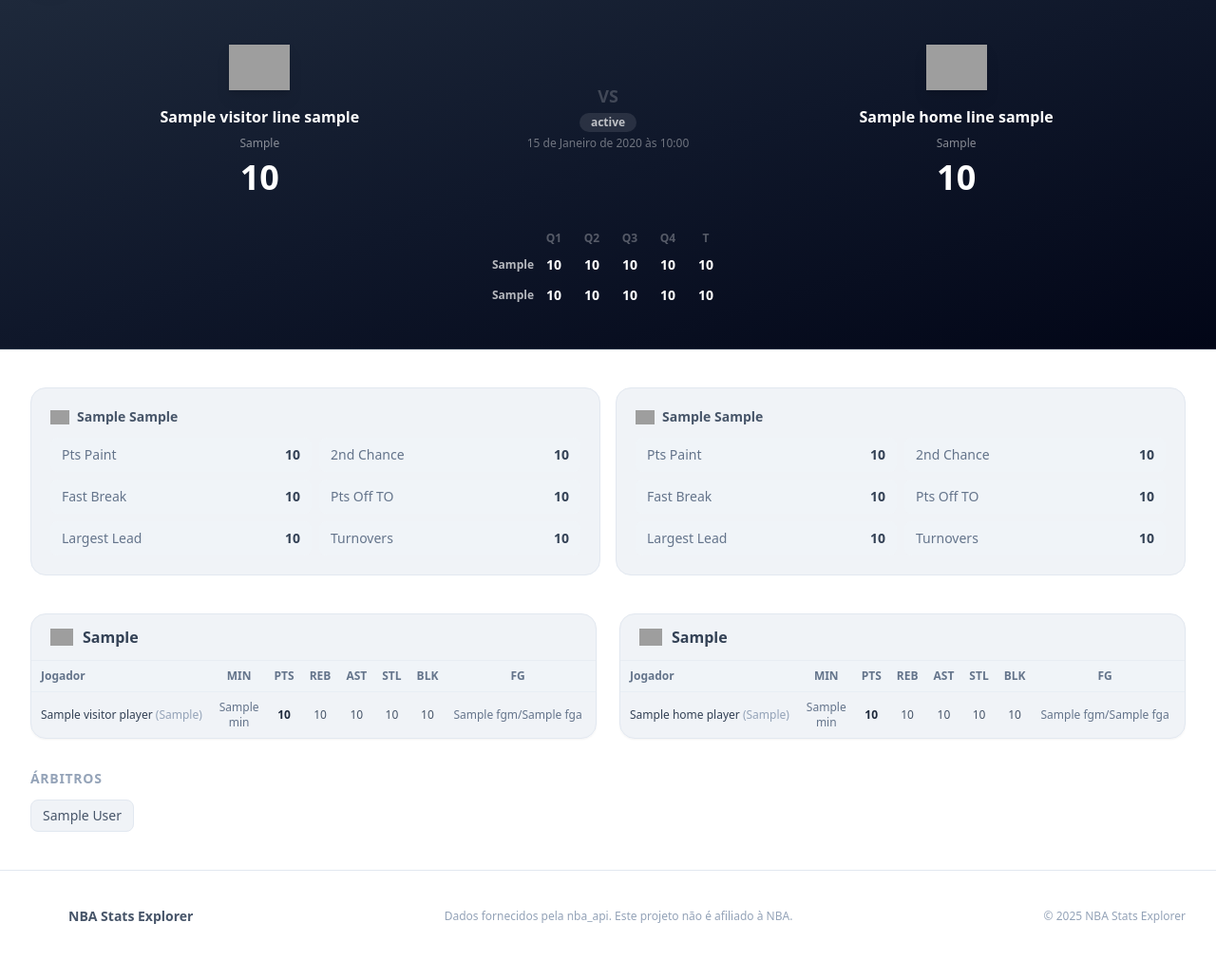
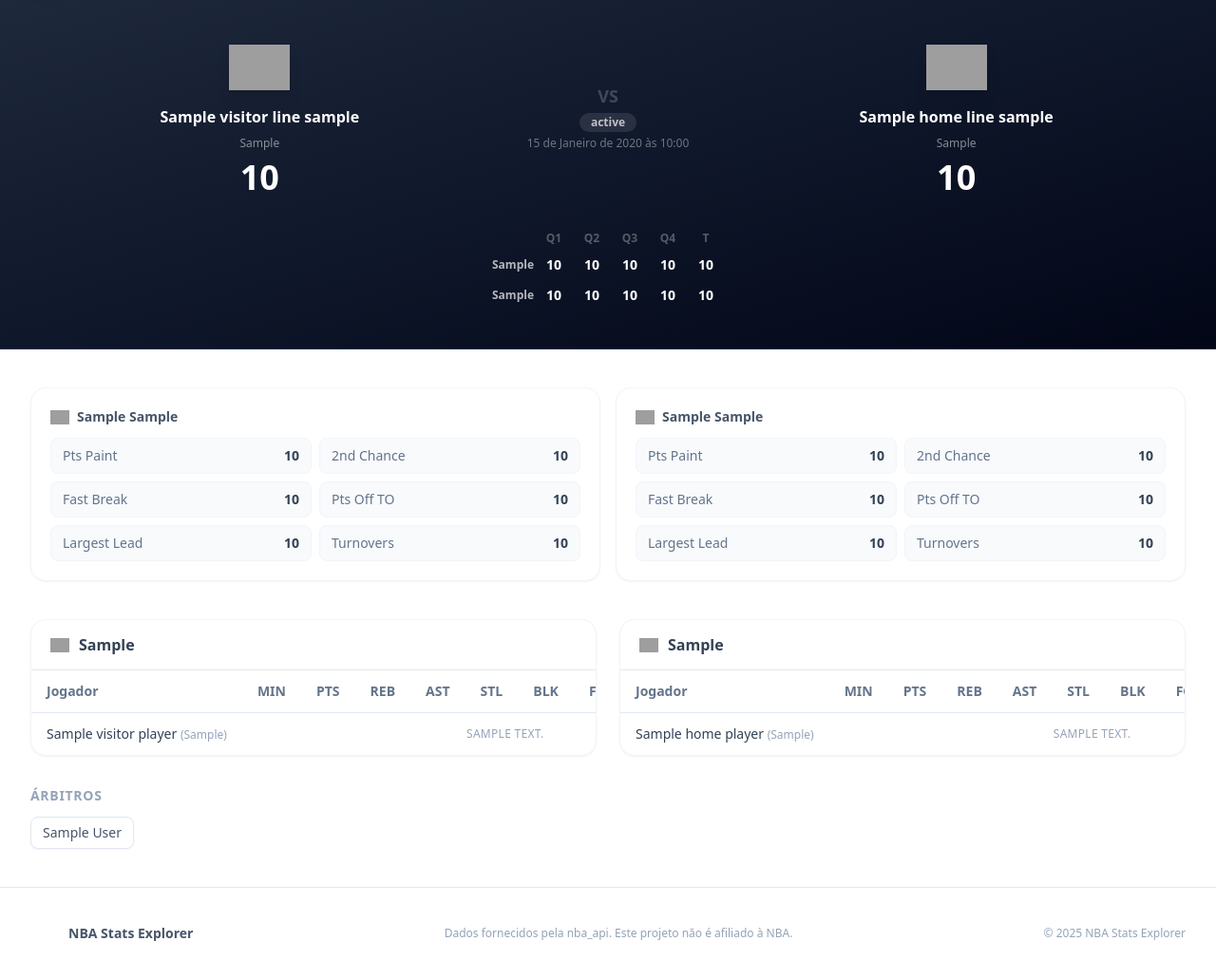
Before and after one commit to BrunoRodri/nba-app, a Django app: template stats/templates/stats/game_detail.html in a window 1280 px wide. Shown: the part 66-1097 px from the top of the page at 95% size. Before the commit the page ends 1039 px from the top, so only its background shows below. Run offline with Django 5.2, Linux system fonts and the light colour scheme; the template is opened without the code that fills it: most values are stand-ins (such as "Sample title", 1, 10 or a date in 2020); some libraries are stand-ins or nearby versions; grey boxes are pictures that could not be loaded.

Commit message:
Corrigido Layout e api da tela de boxscore

```diff
--- a/stats/templates/stats/_team_boxscore.html
+++ b/stats/templates/stats/_team_boxscore.html
@@ -1,66 +1,72 @@
 {% load stat_filters %}
 
-<div class="bg-slate-200/50 dark:bg-slate-800/50 rounded-2xl border border-slate-200 dark:border-slate-700/50 overflow-hidden shadow-sm animate-slide-up">
-    <div class="px-5 py-3 border-b border-slate-200/50 dark:border-slate-700/50 flex items-center gap-2.5">
+<div class="bg-white dark:bg-slate-800 rounded-2xl border border-slate-100 dark:border-slate-700 overflow-hidden shadow-sm animate-slide-up">
+    <div class="px-5 py-3.5 border-b border-slate-200 dark:border-slate-700 flex items-center gap-2.5">
         <img
             src="https://cdn.nba.com/logos/nba/{{ team_id }}/global/L/logo.svg"
             alt="{{ team_label }}"
-            class="w-6 h-6 object-contain"
+            class="w-5 h-5 object-contain"
             onerror="this.style.display='none'"
         >
         <h3 class="text-base font-bold text-slate-700 dark:text-slate-200">{{ team_label }}</h3>
     </div>
 
     <div class="overflow-x-auto">
-        <table class="stats-table w-full text-xs">
-            <thead>
-                <tr class="text-center border-b border-slate-200/50 dark:border-slate-700/50 bg-slate-100/60 dark:bg-slate-800/60">
-                    <th class="px-2.5 py-2 font-semibold text-slate-500 dark:text-slate-400 text-left">Jogador</th>
-                    <th class="px-2 py-2 font-semibold text-slate-500 dark:text-slate-400">MIN</th>
-                    <th class="px-2 py-2 font-semibold text-slate-500 dark:text-slate-400">PTS</th>
-                    <th class="px-2 py-2 font-semibold text-slate-500 dark:text-slate-400">REB</th>
-                    <th class="px-2 py-2 font-semibold text-slate-500 dark:text-slate-400">AST</th>
-                    <th class="px-2 py-2 font-semibold text-slate-500 dark:text-slate-400">STL</th>
-                    <th class="px-2 py-2 font-semibold text-slate-500 dark:text-slate-400">BLK</th>
-                    <th class="px-2 py-2 font-semibold text-slate-500 dark:text-slate-400">FG</th>
-                    <th class="px-2 py-2 font-semibold text-slate-500 dark:text-slate-400">3PT</th>
-                    <th class="px-2 py-2 font-semibold text-slate-500 dark:text-slate-400">FT</th>
-                    <th class="px-2 py-2 font-semibold text-slate-500 dark:text-slate-400">+/-</th>
+        <table class="stats-table w-full text-sm">
+            <thead class="sticky top-0 bg-white dark:bg-slate-800 z-10">
+                <tr class="text-left border-b border-slate-200 dark:border-slate-700">
+                    <th class="px-4 py-3 font-semibold text-slate-500 dark:text-slate-400 whitespace-nowrap">Jogador</th>
+                    <th class="px-4 py-3 font-semibold text-slate-500 dark:text-slate-400 text-center">MIN</th>
+                    <th class="px-4 py-3 font-semibold text-slate-500 dark:text-slate-400 text-center">PTS</th>
+                    <th class="px-4 py-3 font-semibold text-slate-500 dark:text-slate-400 text-center">REB</th>
+                    <th class="px-4 py-3 font-semibold text-slate-500 dark:text-slate-400 text-center">AST</th>
+                    <th class="px-4 py-3 font-semibold text-slate-500 dark:text-slate-400 text-center">STL</th>
+                    <th class="px-4 py-3 font-semibold text-slate-500 dark:text-slate-400 text-center">BLK</th>
+                    <th class="px-4 py-3 font-semibold text-slate-500 dark:text-slate-400 text-center">FG</th>
+                    <th class="px-4 py-3 font-semibold text-slate-500 dark:text-slate-400 text-center">3PT</th>
+                    <th class="px-4 py-3 font-semibold text-slate-500 dark:text-slate-400 text-center">FT</th>
+                    <th class="px-4 py-3 font-semibold text-slate-500 dark:text-slate-400 text-center">+/-</th>
                 </tr>
             </thead>
             <tbody>
                 {% for p in players %}
-                <tr class="border-b border-slate-100/50 dark:border-slate-700/30 last:border-0 hover:bg-slate-100/60 dark:hover:bg-slate-700/30 transition-colors text-center">
-                    <td class="px-2.5 py-2 text-left font-medium text-slate-700 dark:text-slate-200 whitespace-nowrap">
+                <tr class="border-b border-slate-100 dark:border-slate-700/50 last:border-0 hover:bg-slate-50 dark:hover:bg-slate-700/30 transition-colors text-center">
+                    <td class="px-4 py-3 text-left font-medium text-slate-700 dark:text-slate-200 whitespace-nowrap">
                         {{ p.PLAYER_NAME }}
                         {% if p.START_POSITION %}<span class="text-xs text-slate-400 dark:text-slate-500"> ({{ p.START_POSITION }})</span>{% endif %}
                     </td>
-                    <td class="px-2 py-2 text-slate-500 dark:text-slate-400">{{ p.MIN }}</td>
-                    <td class="px-2 py-2 font-bold text-nba-blue dark:text-nba-blue-light">{{ p.PTS|default:"0"|fmt_int }}</td>
-                    <td class="px-2 py-2 text-slate-600 dark:text-slate-300">{{ p.REB|default:"0"|fmt_int }}</td>
-                    <td class="px-2 py-2 text-slate-600 dark:text-slate-300">{{ p.AST|default:"0"|fmt_int }}</td>
-                    <td class="px-2 py-2 text-slate-600 dark:text-slate-300">{{ p.STL|default:"0"|fmt_int }}</td>
-                    <td class="px-2 py-2 text-slate-600 dark:text-slate-300">{{ p.BLK|default:"0"|fmt_int }}</td>
-                    <td class="px-2 py-2 text-slate-500 dark:text-slate-400 whitespace-nowrap">{{ p.FGM }}/{{ p.FGA }}</td>
-                    <td class="px-2 py-2 text-slate-500 dark:text-slate-400 whitespace-nowrap">{{ p.FG3M }}/{{ p.FG3A }}</td>
-                    <td class="px-2 py-2 text-slate-500 dark:text-slate-400 whitespace-nowrap">{{ p.FTM }}/{{ p.FTA }}</td>
-                    <td class="px-2 py-2 text-slate-500 dark:text-slate-400">{{ p.PLUS_MINUS|fmt_int }}</td>
+                    {% if p.COMMENT %}
+                    <td colspan="10" class="px-4 py-3 text-center text-slate-400 dark:text-slate-500 text-xs uppercase tracking-wide">
+                        {{ p.COMMENT }}
+                    </td>
+                    {% else %}
+                    <td class="px-4 py-3 text-slate-600 dark:text-slate-300">{{ p.MIN }}</td>
+                    <td class="px-4 py-3 font-semibold text-nba-blue dark:text-nba-blue-light">{{ p.PTS|default:"0"|fmt_int }}</td>
+                    <td class="px-4 py-3 text-slate-600 dark:text-slate-300">{{ p.REB|default:"0"|fmt_int }}</td>
+                    <td class="px-4 py-3 text-slate-600 dark:text-slate-300">{{ p.AST|default:"0"|fmt_int }}</td>
+                    <td class="px-4 py-3 text-slate-600 dark:text-slate-300">{{ p.STL|default:"0"|fmt_int }}</td>
+                    <td class="px-4 py-3 text-slate-600 dark:text-slate-300">{{ p.BLK|default:"0"|fmt_int }}</td>
+                    <td class="px-4 py-3 text-slate-600 dark:text-slate-300 whitespace-nowrap">{{ p.FGM|fmt_int }}/{{ p.FGA|fmt_int }}</td>
+                    <td class="px-4 py-3 text-slate-600 dark:text-slate-300 whitespace-nowrap">{{ p.FG3M|fmt_int }}/{{ p.FG3A|fmt_int }}</td>
+                    <td class="px-4 py-3 text-slate-600 dark:text-slate-300 whitespace-nowrap">{{ p.FTM|fmt_int }}/{{ p.FTA|fmt_int }}</td>
+                    <td class="px-4 py-3 text-slate-600 dark:text-slate-300">{{ p.PLUS_MINUS|fmt_int }}</td>
+                    {% endif %}
                 </tr>
                 {% endfor %}
 
                 {% if team_totals %}
-                <tr class="border-t-2 border-slate-300/50 dark:border-slate-600/50 bg-slate-100/60 dark:bg-slate-800/60 text-center font-bold">
-                    <td class="px-2.5 py-2 text-left text-slate-700 dark:text-slate-200">Totals</td>
-                    <td class="px-2 py-2 text-slate-500 dark:text-slate-400">{{ team_totals.MIN }}</td>
-                    <td class="px-2 py-2 text-nba-blue dark:text-nba-blue-light">{{ team_totals.PTS|default:"0"|fmt_int }}</td>
-                    <td class="px-2 py-2 text-slate-600 dark:text-slate-300">{{ team_totals.REB|default:"0"|fmt_int }}</td>
-                    <td class="px-2 py-2 text-slate-600 dark:text-slate-300">{{ team_totals.AST|default:"0"|fmt_int }}</td>
-                    <td class="px-2 py-2 text-slate-600 dark:text-slate-300">{{ team_totals.STL|default:"0"|fmt_int }}</td>
-                    <td class="px-2 py-2 text-slate-600 dark:text-slate-300">{{ team_totals.BLK|default:"0"|fmt_int }}</td>
-                    <td class="px-2 py-2 text-slate-600 dark:text-slate-300 whitespace-nowrap">{{ team_totals.FGM }}/{{ team_totals.FGA }}</td>
-                    <td class="px-2 py-2 text-slate-600 dark:text-slate-300 whitespace-nowrap">{{ team_totals.FG3M }}/{{ team_totals.FG3A }}</td>
-                    <td class="px-2 py-2 text-slate-600 dark:text-slate-300 whitespace-nowrap">{{ team_totals.FTM }}/{{ team_totals.FTA }}</td>
-                    <td class="px-2 py-2 text-slate-500 dark:text-slate-400">{{ team_totals.PLUS_MINUS|fmt_int }}</td>
+                <tr class="border-t border-slate-200 dark:border-slate-700 bg-slate-50 dark:bg-slate-900/50 text-center font-bold">
+                    <td class="px-4 py-3 text-left text-slate-700 dark:text-slate-200">Totals</td>
+                    <td class="px-4 py-3 text-slate-600 dark:text-slate-300">{{ team_totals.MIN }}</td>
+                    <td class="px-4 py-3 text-nba-blue dark:text-nba-blue-light">{{ team_totals.PTS|default:"0"|fmt_int }}</td>
+                    <td class="px-4 py-3 text-slate-600 dark:text-slate-300">{{ team_totals.REB|default:"0"|fmt_int }}</td>
+                    <td class="px-4 py-3 text-slate-600 dark:text-slate-300">{{ team_totals.AST|default:"0"|fmt_int }}</td>
+                    <td class="px-4 py-3 text-slate-600 dark:text-slate-300">{{ team_totals.STL|default:"0"|fmt_int }}</td>
+                    <td class="px-4 py-3 text-slate-600 dark:text-slate-300">{{ team_totals.BLK|default:"0"|fmt_int }}</td>
+                    <td class="px-4 py-3 text-slate-600 dark:text-slate-300 whitespace-nowrap">{{ team_totals.FGM|fmt_int }}/{{ team_totals.FGA|fmt_int }}</td>
+                    <td class="px-4 py-3 text-slate-600 dark:text-slate-300 whitespace-nowrap">{{ team_totals.FG3M|fmt_int }}/{{ team_totals.FG3A|fmt_int }}</td>
+                    <td class="px-4 py-3 text-slate-600 dark:text-slate-300 whitespace-nowrap">{{ team_totals.FTM|fmt_int }}/{{ team_totals.FTA|fmt_int }}</td>
+                    <td class="px-4 py-3 text-slate-600 dark:text-slate-300">{{ team_totals.PLUS_MINUS|fmt_int }}</td>
                 </tr>
                 {% endif %}
             </tbody>
--- a/stats/templates/stats/game_detail.html
+++ b/stats/templates/stats/game_detail.html
@@ -86,33 +86,33 @@
         {% if boxscore.home_other or boxscore.visitor_other %}
         <div class="grid grid-cols-1 md:grid-cols-2 gap-4 mb-10 animate-slide-up">
             {% if boxscore.visitor_other %}
-            <div class="bg-slate-200/50 dark:bg-slate-800/50 rounded-2xl border border-slate-200 dark:border-slate-700/50 p-5">
+            <div class="bg-white dark:bg-slate-800 rounded-2xl border border-slate-100 dark:border-slate-700 p-5 shadow-sm">
                 <div class="flex items-center gap-2 mb-3">
                     <img src="https://cdn.nba.com/logos/nba/{{ boxscore.game_info.visitor_team_id }}/global/L/logo.svg" class="w-5 h-5 object-contain" onerror="this.style.display='none'">
                     <span class="text-sm font-bold text-slate-600 dark:text-slate-300">{{ boxscore.visitor_other.TEAM_CITY }} {{ boxscore.visitor_other.TEAM_ABBREVIATION }}</span>
                 </div>
                 <div class="grid grid-cols-2 gap-2 text-sm">
-                    <div class="flex justify-between bg-slate-100/80 dark:bg-slate-700/40 rounded-lg px-3 py-2">
+                    <div class="flex justify-between bg-slate-50 dark:bg-slate-900/50 rounded-lg px-3 py-2 border border-slate-100 dark:border-slate-700/50">
                         <span class="text-slate-500 dark:text-slate-400">Pts Paint</span>
                         <span class="font-semibold text-slate-700 dark:text-slate-200">{{ boxscore.visitor_other.PTS_PAINT|fmt_int }}</span>
                     </div>
-                    <div class="flex justify-between bg-slate-100/80 dark:bg-slate-700/40 rounded-lg px-3 py-2">
+                    <div class="flex justify-between bg-slate-50 dark:bg-slate-900/50 rounded-lg px-3 py-2 border border-slate-100 dark:border-slate-700/50">
                         <span class="text-slate-500 dark:text-slate-400">2nd Chance</span>
                         <span class="font-semibold text-slate-700 dark:text-slate-200">{{ boxscore.visitor_other.PTS_2ND_CHANCE|fmt_int }}</span>
                     </div>
-                    <div class="flex justify-between bg-slate-100/80 dark:bg-slate-700/40 rounded-lg px-3 py-2">
+                    <div class="flex justify-between bg-slate-50 dark:bg-slate-900/50 rounded-lg px-3 py-2 border border-slate-100 dark:border-slate-700/50">
                         <span class="text-slate-500 dark:text-slate-400">Fast Break</span>
                         <span class="font-semibold text-slate-700 dark:text-slate-200">{{ boxscore.visitor_other.PTS_FB|fmt_int }}</span>
                     </div>
-                    <div class="flex justify-between bg-slate-100/80 dark:bg-slate-700/40 rounded-lg px-3 py-2">
+                    <div class="flex justify-between bg-slate-50 dark:bg-slate-900/50 rounded-lg px-3 py-2 border border-slate-100 dark:border-slate-700/50">
                         <span class="text-slate-500 dark:text-slate-400">Pts Off TO</span>
                         <span class="font-semibold text-slate-700 dark:text-slate-200">{{ boxscore.visitor_other.PTS_OFF_TO|fmt_int }}</span>
                     </div>
-                    <div class="flex justify-between bg-slate-100/80 dark:bg-slate-700/40 rounded-lg px-3 py-2">
+                    <div class="flex justify-between bg-slate-50 dark:bg-slate-900/50 rounded-lg px-3 py-2 border border-slate-100 dark:border-slate-700/50">
                         <span class="text-slate-500 dark:text-slate-400">Largest Lead</span>
                         <span class="font-semibold text-slate-700 dark:text-slate-200">{{ boxscore.visitor_other.LARGEST_LEAD|fmt_int }}</span>
                     </div>
-                    <div class="flex justify-between bg-slate-100/80 dark:bg-slate-700/40 rounded-lg px-3 py-2">
+                    <div class="flex justify-between bg-slate-50 dark:bg-slate-900/50 rounded-lg px-3 py-2 border border-slate-100 dark:border-slate-700/50">
                         <span class="text-slate-500 dark:text-slate-400">Turnovers</span>
                         <span class="font-semibold text-slate-700 dark:text-slate-200">{{ boxscore.visitor_other.TEAM_TURNOVERS|fmt_int }}</span>
                     </div>
@@ -121,33 +121,33 @@
             {% endif %}
 
             {% if boxscore.home_other %}
-            <div class="bg-slate-200/50 dark:bg-slate-800/50 rounded-2xl border border-slate-200 dark:border-slate-700/50 p-5">
+            <div class="bg-white dark:bg-slate-800 rounded-2xl border border-slate-100 dark:border-slate-700 p-5 shadow-sm">
                 <div class="flex items-center gap-2 mb-3">
                     <img src="https://cdn.nba.com/logos/nba/{{ boxscore.game_info.home_team_id }}/global/L/logo.svg" class="w-5 h-5 object-contain" onerror="this.style.display='none'">
                     <span class="text-sm font-bold text-slate-600 dark:text-slate-300">{{ boxscore.home_other.TEAM_CITY }} {{ boxscore.home_other.TEAM_ABBREVIATION }}</span>
                 </div>
                 <div class="grid grid-cols-2 gap-2 text-sm">
-                    <div class="flex justify-between bg-slate-100/80 dark:bg-slate-700/40 rounded-lg px-3 py-2">
+                    <div class="flex justify-between bg-slate-50 dark:bg-slate-900/50 rounded-lg px-3 py-2 border border-slate-100 dark:border-slate-700/50">
                         <span class="text-slate-500 dark:text-slate-400">Pts Paint</span>
                         <span class="font-semibold text-slate-700 dark:text-slate-200">{{ boxscore.home_other.PTS_PAINT|fmt_int }}</span>
                     </div>
-                    <div class="flex justify-between bg-slate-100/80 dark:bg-slate-700/40 rounded-lg px-3 py-2">
+                    <div class="flex justify-between bg-slate-50 dark:bg-slate-900/50 rounded-lg px-3 py-2 border border-slate-100 dark:border-slate-700/50">
                         <span class="text-slate-500 dark:text-slate-400">2nd Chance</span>
                         <span class="font-semibold text-slate-700 dark:text-slate-200">{{ boxscore.home_other.PTS_2ND_CHANCE|fmt_int }}</span>
                     </div>
-                    <div class="flex justify-between bg-slate-100/80 dark:bg-slate-700/40 rounded-lg px-3 py-2">
+                    <div class="flex justify-between bg-slate-50 dark:bg-slate-900/50 rounded-lg px-3 py-2 border border-slate-100 dark:border-slate-700/50">
                         <span class="text-slate-500 dark:text-slate-400">Fast Break</span>
                         <span class="font-semibold text-slate-700 dark:text-slate-200">{{ boxscore.home_other.PTS_FB|fmt_int }}</span>
                     </div>
-                    <div class="flex justify-between bg-slate-100/80 dark:bg-slate-700/40 rounded-lg px-3 py-2">
+                    <div class="flex justify-between bg-slate-50 dark:bg-slate-900/50 rounded-lg px-3 py-2 border border-slate-100 dark:border-slate-700/50">
                         <span class="text-slate-500 dark:text-slate-400">Pts Off TO</span>
                         <span class="font-semibold text-slate-700 dark:text-slate-200">{{ boxscore.home_other.PTS_OFF_TO|fmt_int }}</span>
                     </div>
-                    <div class="flex justify-between bg-slate-100/80 dark:bg-slate-700/40 rounded-lg px-3 py-2">
+                    <div class="flex justify-between bg-slate-50 dark:bg-slate-900/50 rounded-lg px-3 py-2 border border-slate-100 dark:border-slate-700/50">
                         <span class="text-slate-500 dark:text-slate-400">Largest Lead</span>
                         <span class="font-semibold text-slate-700 dark:text-slate-200">{{ boxscore.home_other.LARGEST_LEAD|fmt_int }}</span>
                     </div>
-                    <div class="flex justify-between bg-slate-100/80 dark:bg-slate-700/40 rounded-lg px-3 py-2">
+                    <div class="flex justify-between bg-slate-50 dark:bg-slate-900/50 rounded-lg px-3 py-2 border border-slate-100 dark:border-slate-700/50">
                         <span class="text-slate-500 dark:text-slate-400">Turnovers</span>
                         <span class="font-semibold text-slate-700 dark:text-slate-200">{{ boxscore.home_other.TEAM_TURNOVERS|fmt_int }}</span>
                     </div>
@@ -167,7 +167,7 @@
             <h3 class="text-sm font-semibold text-slate-400 dark:text-slate-500 uppercase tracking-wider mb-3">Árbitros</h3>
             <div class="flex flex-wrap gap-2">
                 {% for off in boxscore.officials %}
-                <span class="px-3 py-1.5 rounded-lg text-sm text-slate-600 dark:text-slate-400 bg-slate-200/50 dark:bg-slate-800/50 border border-slate-200 dark:border-slate-700/50">
+                <span class="px-3 py-1.5 rounded-lg text-sm text-slate-600 dark:text-slate-400 bg-white dark:bg-slate-800 border border-slate-200 dark:border-slate-700 shadow-sm">
                     {{ off.FIRST_NAME }} {{ off.LAST_NAME }}
                 </span>
                 {% endfor %}
--- a/stats/templatetags/stat_filters.py
+++ b/stats/templatetags/stat_filters.py
@@ -40,8 +40,10 @@
 
 @register.filter
 def fmt_int(value):
-    """Format a value as integer (remove .0 decimals)."""
+    """Format a value as integer (remove .0 decimals). Returns '0' for None/NaN."""
     try:
+        if value is None:
+            return "0"
         return str(int(float(value)))
     except (ValueError, TypeError):
         return value
```
Also changed, not shown: stats/services.py (+102 -65 lines).
